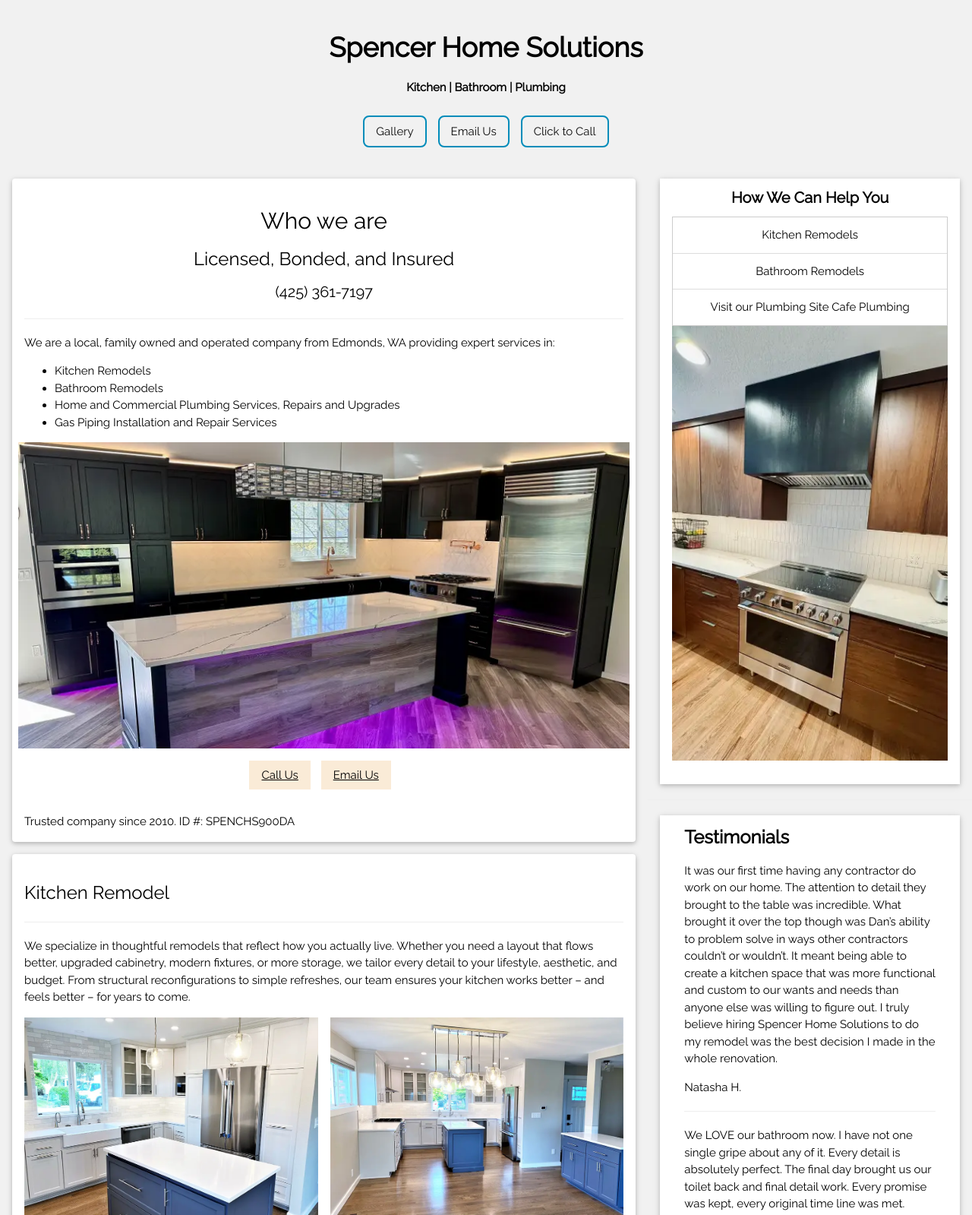
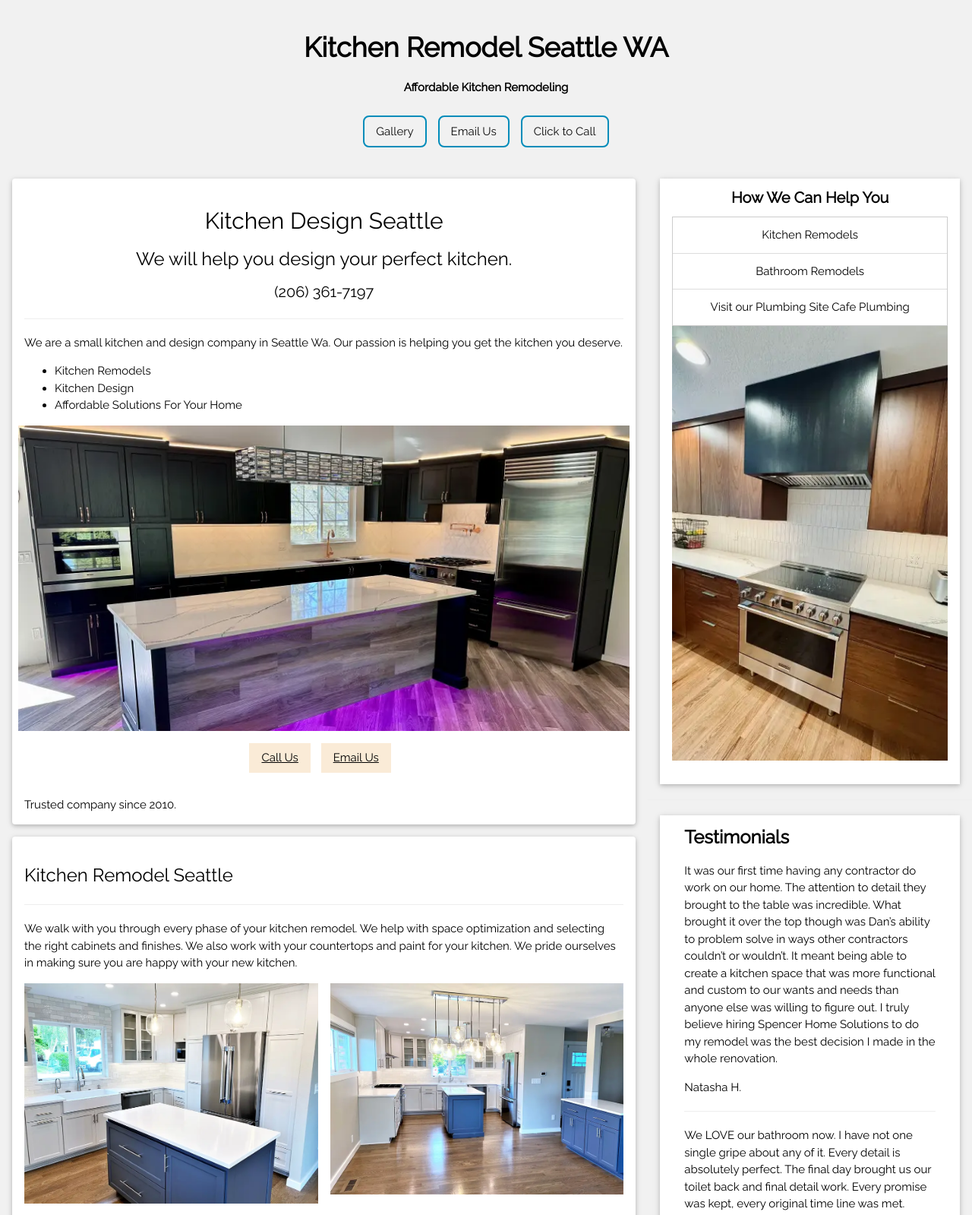
Before and after one commit to Bosk02/kitchen-remodel-seattle, a plain HTML site: page index.html in a window 1280 px wide. Shown: the top 1599 px of the page at 76% size. Drawn offline with Linux system fonts and the light colour scheme.

Commit message:
update 2
u 2

```diff
--- a/index.html
+++ b/index.html
@@ -1,7 +1,7 @@
 <!DOCTYPE html>
 <html>
 <head>
-<title>Spencer Home Solutions</title>
+<title>Kitchen Remodel Seattle WA</title>
 <meta charset="UTF-8">
 <meta name="viewport" content="width=device-width, initial-scale=1">
 <link rel="stylesheet" href="homepage.css">
@@ -20,8 +20,8 @@
 <header class="w3-container w3-center w3-padding-32">
 
         <div class="center-container-text">
-          <h1><strong>Spencer Home Solutions</strong></h1>
-          <p><strong>Kitchen | Bathroom | Plumbing</strong></p>
+          <h1><strong>Kitchen Remodel Seattle WA</strong></h1>
+          <p><strong>Affordable Kitchen Remodeling</strong></p>
         </div>
 
         <nav class="navbarmain">
@@ -49,20 +49,18 @@
   <div class="w3-container w3-card w3-white w3-round w3-margin"><br>
 
            <div class="center-container-text">
-        <h2>Who we are</h>
-        <h3>Licensed, Bonded, and Insured</h3>
-        <h4>(425) 361-7197</h4>
+        <h2>Kitchen Design Seattle</h>
+        <h3>We will help you design your perfect kitchen.</h3>
+        <h4>(206) 361-7197</h4>
             </div>
         <hr class="w3-clear">
-        <p>We are a local, family owned and operated company from Edmonds, WA providing expert services in:</p>
+        <p>We are a small kitchen and design company in Seattle Wa.  Our passion is helping you get the kitchen you deserve.</p>
           <ul>
                 <li> Kitchen Remodels</li>
 
-                <li> Bathroom Remodels</li>
+                <li> Kitchen Design</li>
 
-                <li> Home and Commercial Plumbing Services, Repairs and Upgrades</li>
-
-                <li> Gas Piping Installation and Repair Services</li>
+                <li> Affordable Solutions For Your Home</li>
 
           </ul>
 
@@ -81,7 +79,7 @@
            <button type="button-beige" button-beige style="margin-right: 10px;"class="w3-button w3-theme-d1 w3-margin-bottom"><a href="tel:+14253617197">Call Us</a></button>
             <button type="button-beige" button-beige style="margin-right: 10px;"class="w3-button w3-theme-d1 w3-margin-bottom"><a href="contact-us.html">Email Us</a></button>
         </div>
-           <p>Trusted company since 2010. ID #: SPENCHS900DA</p>
+           <p>Trusted company since 2010.</p>
  </div>
 
 
@@ -90,9 +88,9 @@
 <!-- Start 1st Country Block -->
 
   <div class="w3-container w3-card w3-white w3-round w3-margin"><br>
-        <h3>Kitchen Remodel</h3>
+        <h3>Kitchen Remodel Seattle</h3>
         <hr class="w3-clear">
-        <p>We specialize in thoughtful remodels that reflect how you actually live. Whether you need a layout that flows better, upgraded cabinetry, modern fixtures, or more storage, we tailor every detail to your lifestyle, aesthetic, and budget. From structural reconfigurations to simple refreshes, our team ensures your kitchen works better – and feels better – for years to come.</p>
+        <p>We walk with you through every phase of your kitchen remodel. We help with space optimization and selecting the right cabinets and finishes.  We also work with your countertops and paint for your kitchen.  We pride ourselves in making sure you are happy with your new kitchen.</p>
 
           <div class="w3-row-padding" style="margin:0 -16px">
             <div class="w3-half">
@@ -110,9 +108,9 @@
  <!-- Start 2nd Country Block -->
 
 <div class="w3-container w3-card w3-white w3-round w3-margin"><br>
-        <h3>Bathroom Remodel</h3>
+        <h3>Another Kitchen Remodel in Seattle</h3>
         <hr class="w3-clear">
-        <p>With the right additions to your bathroom, you can improve function and make your life easier.  You can even increase energy efficiency with modern fixtures. We can help interpret your inspiration photos and advise you on your finish choices so that your bathroom remodel comes out just like you hoped. </p>
+        <p>We can help you with a complete or partial kitchen remodel.  Attention to details, budget awareness and pride in workmanship are fundamental parts of who we are.</p>
 
           <div class="w3-row-padding" style="margin:0 -16px">
             <div class="w3-half">
@@ -132,9 +130,9 @@
     <!-- Start 1st Large Picture Block -->
 
   <div class="w3-container w3-card w3-white w3-round w3-margin"><br>
-        <h3>Spencer Home Solutions</h3>
+        <h3>Kitchen Remodel Seattle</h3>
         <hr class="w3-clear">
-        <p>Tell us about your project. We are happy to discuss with you how we can help.</p>
+        <p>Tell us about your kitchen remodel project in an email or give us a call.</p>
 
           <div class="w3-row-padding" style="margin:0 -16px">
 
```
